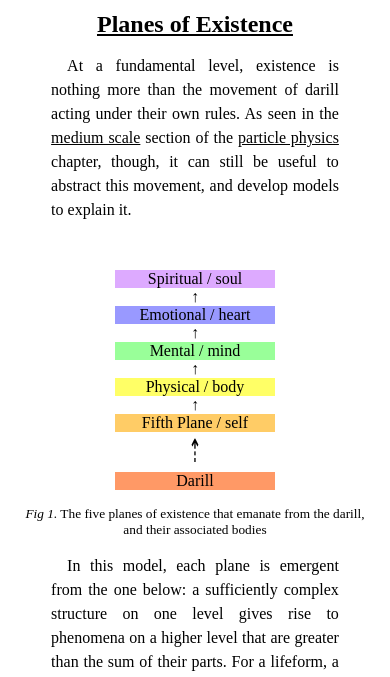
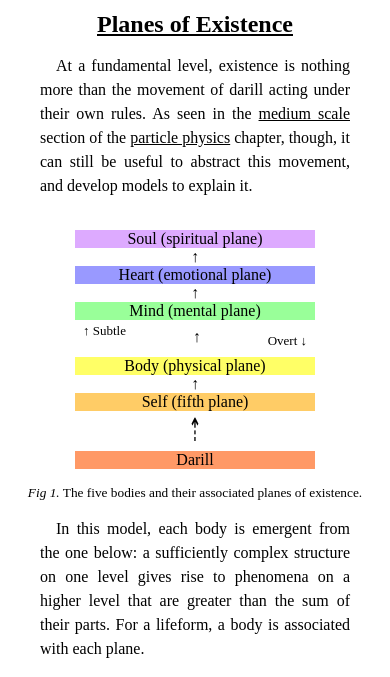
Before and after one commit to RyanofTinellb/Encyclopedia, a plain HTML site: page entries/metaphysics/index.html in a window 390 px wide. Shown: the part 421-1098 px from the top of the page. Drawn offline with Linux system fonts and the light colour scheme.

Commit message:
Update css for mobile

```diff
--- a/data/stylesheets/basic_style.css
+++ b/data/stylesheets/basic_style.css
@@ -98,7 +98,7 @@ h1 a:link {
     display: flex;
     flex-wrap: nowrap;
     flex-direction: row;
-    width: 95%;
+    /* width: 95%;              Removing for now, becuase I think it's not needed   */
 }
 
 nav.main {
@@ -384,9 +384,9 @@ main .results a {
     }
 
     main {
-        width: 90%;
-        margin-left: 5%;
-        margin-right: 5%;
+        width: calc(100% - 4ch);
+        margin-left: 2ch;
+        margin-right: 2ch;
     }
 
     main div.desktop table {
--- a/data/stylesheets/style.css
+++ b/data/stylesheets/style.css
@@ -211,26 +211,31 @@ main ol.planes-diagram {
     padding-left: 0;
 }
 
-main ol.planes-diagram li{
+main ol.planes-diagram li {
     margin-left: 0;
-    width: 10em;
+    width: 15em;
 }
 
 main ol.planes-diagram li:nth-child(1) {
     background-color: #daf;
 }
+
 main ol.planes-diagram li:nth-child(3) {
     background-color: #99f;
 }
+
 main ol.planes-diagram li:nth-child(5) {
     background-color: #9f9;
 }
+
 main ol.planes-diagram li:nth-child(7) {
     background-color: #ff6;
 }
+
 main ol.planes-diagram li:nth-child(9) {
     background-color: #fc6;
 }
+
 main ol.planes-diagram li:nth-child(11) {
     background-color: #f96;
 }
@@ -240,5 +245,23 @@ main ol.planes-diagram li:nth-last-child(2) {
     line-height: 2.5;
 }
 
+main ol.planes-diagram li span.planes-arrows {
+    display: flex;
+    justify-content: space-between;
+    margin: 0.5em;
+}
+
+main ol.planes-diagram li span.planes-label {
+    font-size: small;
+}
+
+main ol.planes-diagram li span.planes-label:first-child {
+    margin-top: -5px;
+}
+main ol.planes-diagram li span.planes-label:last-child {
+    margin-top: 5px;
+}
+
+
 
 @media screen and (max-width: 800px) {}
--- a/entries/metaphysics/index.html
+++ b/entries/metaphysics/index.html
@@ -16,28 +16,27 @@
 <main><h1>Metaphysics</h1>
 <h2 id="planesofexistence"> Planes of Existence </h2>
 <p>At a fundamental level, existence is nothing more than the movement of darill acting under their own rules. As seen in the <a href="../physics/particlephysics.html#mediumscale">medium scale</a> section of the <a href="../physics/particlephysics.html">particle physics</a> chapter, though, it can still be useful to abstract this movement, and develop models to explain it.</p>
-<div class="planes-diagram"><ol class="planes-diagram"><figure><li>Spiritual / soul</li>
+<figure><div class="planes-diagram"><ol class="planes-diagram"><li>Soul (spiritual plane)</li>
 <li>↑</li>
-<li>Emotional / heart</li>
+<li>Heart (emotional plane)</li>
 <li>↑</li>
-<li>Mental / mind</li>
+<li>Mind (mental plane)</li>
+<li><span class="planes-arrows"><span class="planes-label">↑ Subtle</span> ↑ <span class="planes-label">Overt ↓</span></span></li>
+<li>Body (physical plane)</li>
 <li>↑</li>
-<li>Physical / body</li>
-<li>↑</li>
-<li>Fifth Plane / self</li>
+<li>Self (fifth plane)</li>
 <li>⇡</li>
-<li>Darill</li></figure></ol></div>
-<figcaption> The five planes of existence that emanate from the darill, and their associated bodies </figcaption>
-<p>In this model, each plane is emergent from the one below: a sufficiently complex structure on one level gives rise to phenomena on a higher level that are greater than the sum of their parts. For a lifeform, a body is associated with each plane.</p>
+<li>Darill</li></ol></div></figure>
+<figcaption> The five bodies and their associated planes of existence.  </figcaption>
+<p>In this model, each body is emergent from the one below: a sufficiently complex structure on one level gives rise to phenomena on a higher level that are greater than the sum of their parts. For a lifeform, a body is associated with each plane.</p>
 <h3 id="fifthplane"> Fifth Plane </h3>
 <p>The fifth plane, also known as the “energy plane”, or the “fifth plane, which binds”, is the realm in which darill form quasi‑particles. A body on this level is called a Self.</p>
-
 <div class="toc"><p><a href="emotion.html">Emotion</a></p></div></main>
 <nav class="mini"><p><a href="../physics/particlephysics.html">← Previous Page</a></p>
 <p><a href="emotion.html">Next Page →</a></p></nav>
 </div></div>
 <footer><div class="copyright"><span class="no-breaks">&copy;2017-2024 <a href="http://www.tinellb.com/about.html">Ryan Eakins</a>.</span>
-<span class="no-breaks">Last updated: Thursday, May 30th, 2024</span></div>
+<span class="no-breaks">Last updated: Saturday, June 1st, 2024</span></div>
 </footer>
 <p><script src="../../data/scripts/parse_href.js"></script></p>
 <script>
```
Also changed, not shown: 404.html (+1 -1 lines), data/assets/searching.json (+1 -1 lines), special/search.html (+1 -1 lines), 2 other files.
